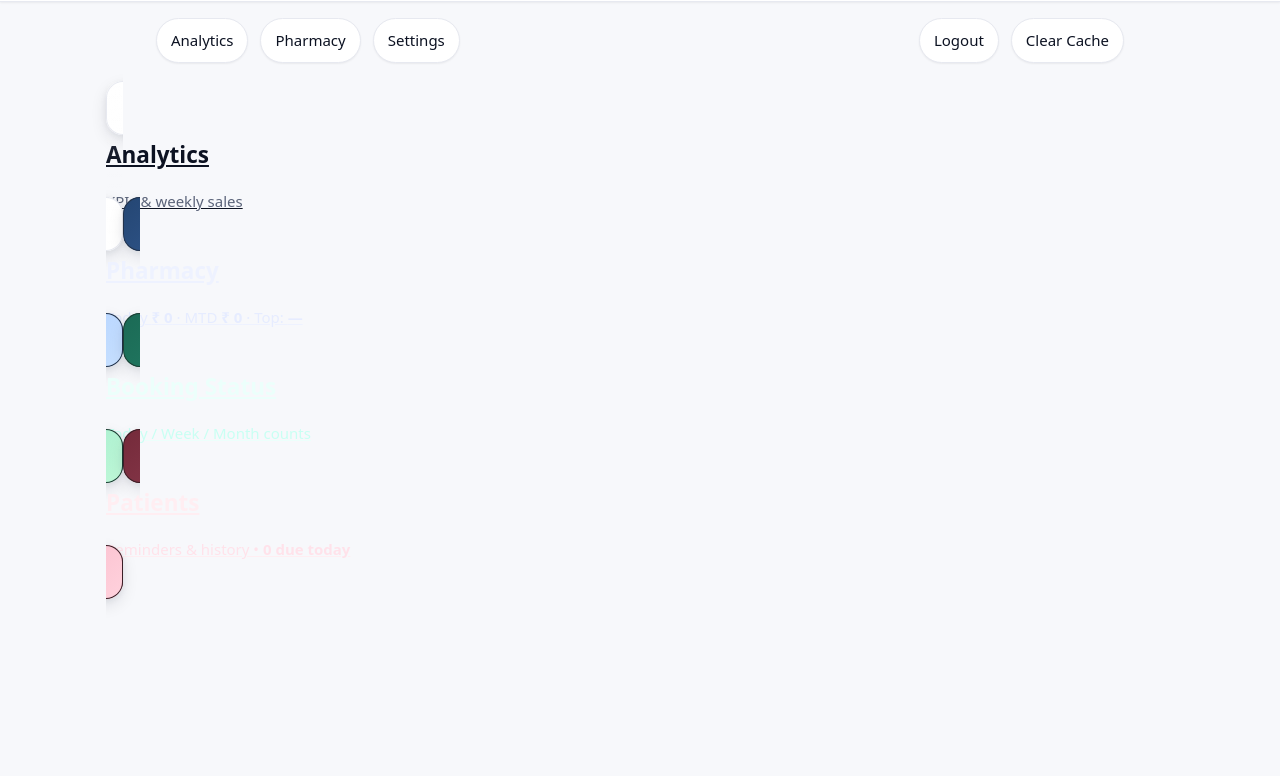
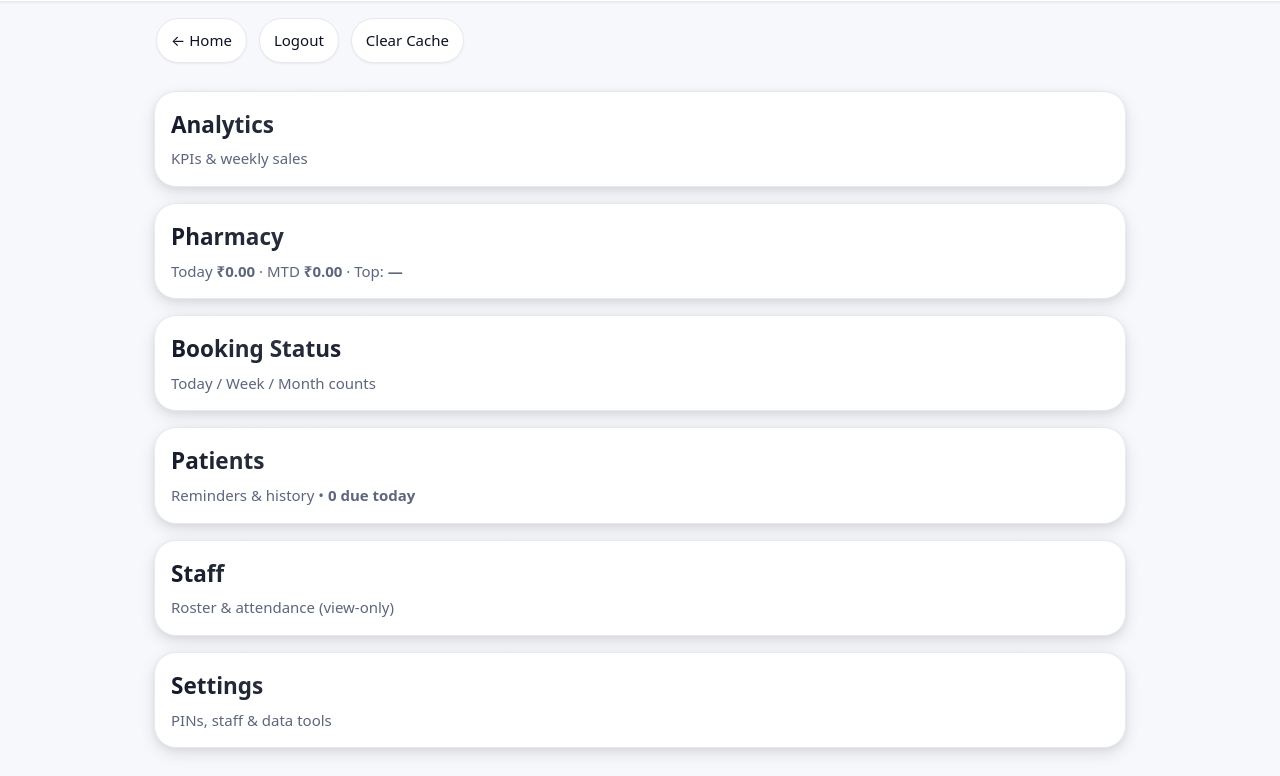
Before and after one commit to warangalonepoint/hospital-erp-starter, a website: page pages/dashboard.html in a window 1280 px wide. Shown: the part 57-833 px from the top of the page. Before the commit the page ends 800 px from the top, so only its background shows below. Drawn offline with Linux system fonts and the light colour scheme; files that its build step writes are made by us from their sources.

Commit message:
Update dashboard.html

```diff
--- a/pages/dashboard.html
+++ b/pages/dashboard.html
@@ -1,19 +1,22 @@
 <!doctype html>
-<html lang="en" data-theme="light">
+<html lang="en">
 <head>
   <meta charset="utf-8" />
   <meta name="viewport" content="width=device-width, initial-scale=1" />
   <title>Dashboard • Hospital ERP</title>
-  <link rel="stylesheet" href="../styles/styles.css" />
-  <link rel="icon" href="../public/manifest-icon-192.png">
-  <script src="../scripts/utils.js"></script>
+  <link rel="stylesheet" href="styles.css" />
+  <link rel="icon" href="manifest-icon-192.png">
   <style>
-    .brand{display:flex;align-items:center;gap:8px;font-weight:900}
-    .brand-title{font-size:1.1rem}
+    /* Page-specific safety net: consistent stack and no left shift */
+    .dash-wrap { max-width: 1000px; margin: 0 auto; padding: 12px 14px 28px; }
+    .cards { display: grid; gap: 16px; }
+    .card-link { text-decoration: none; display: block; }
+    .panel h2 { margin: 0 0 6px; }
+    .panel p { margin: 6px 0 0; }
   </style>
 </head>
 <body>
-  <!-- Banner -->
+  <!-- Top banner -->
   <header class="banner">
     <div class="brand">
       <span class="brand-mark">🏥</span>
@@ -24,45 +27,71 @@
 
   <!-- Toolbar -->
   <nav class="toolbar">
-    <a class="chip" href="./analytics.html">Analytics</a>
-    <a class="chip" href="./pharmacy.html">Pharmacy</a>
-    <a class="chip" href="./settings.html">Settings</a>
-    <span style="flex:1"></span>
-    <a class="chip" href="./login.html">Logout</a>
+    <a class="chip" href="login.html">← Home</a>
+    <button id="btnLogout" class="chip">Logout</button>
     <button id="btnClear" class="chip">Clear Cache</button>
   </nav>
 
-  <!-- Panels -->
-  <main class="section">
-    <a class="panel grad-lilac card" href="./analytics.html">
+  <!-- Content -->
+  <main class="dash-wrap">
+    <div class="cards">
+      <!-- Analytics -->
+      <a class="card-link" href="analytics.html">
+        <section class="panel grad-lilac card">
           <h2>Analytics</h2>
           <p class="muted">KPIs & weekly sales</p>
+        </section>
       </a>
 
-    <a class="panel card" style="background-image: var(--grad-blue); color:#eef2ff; border-color:#22324a" href="./pharmacy.html">
+      <!-- Pharmacy -->
+      <a class="card-link" href="pharmacy.html">
+        <section class="panel grad-sky card">
           <h2>Pharmacy</h2>
-      <p class="muted" style="color:#e6ecff">
-        Today <b id="phToday">₹ 0.00</b> ·
-        MTD <b id="phMTD">₹ 0.00</b> ·
+          <p class="muted">
+            Today <b id="phToday">₹0.00</b> ·
+            MTD <b id="phMTD">₹0.00</b> ·
             Top: <b id="phTop">—</b>
           </p>
+        </section>
       </a>
 
-    <a class="panel card" style="background-image: var(--grad-mint); color:#ecfffb; border-color:#1c3d34" href="./booking-status.html">
+      <!-- Booking Status -->
+      <a class="card-link" href="booking-status.html">
+        <section class="panel grad-mint card">
           <h2>Booking Status</h2>
-      <p class="muted" style="color:#c9fff3">Today / Week / Month counts</p>
+          <p class="muted">Today / Week / Month counts</p>
+        </section>
       </a>
 
-    <a class="panel card" style="background-image: var(--grad-rose); color:#ffeef2; border-color:#3a1e26" href="./admin.html#patients">
+      <!-- Patients -->
+      <a class="card-link" href="admin.html#patients">
+        <section class="panel grad-rose card">
           <h2>Patients</h2>
-      <p class="muted" style="color:#ffe2ea">
-        Reminders & history • <b id="dueToday">0 due today</b>
-      </p>
+          <p class="muted">Reminders & history • <b id="dueToday">0 due today</b></p>
+        </section>
       </a>
+
+      <!-- Staff -->
+      <a class="card-link" href="staff.html">
+        <section class="panel grad-peach card">
+          <h2>Staff</h2>
+          <p class="muted">Roster & attendance (view-only)</p>
+        </section>
+      </a>
+
+      <!-- Settings -->
+      <a class="card-link" href="settings.html">
+        <section class="panel grad-lavender card">
+          <h2>Settings</h2>
+          <p class="muted">PINs, staff & data tools</p>
+        </section>
+      </a>
+    </div>
   </main>
 
+  <script src="utils.js"></script>
   <script>
-    // Theme
+    // Theme toggle
     (function theme(){
       const root = document.documentElement;
       const btn  = document.getElementById('themeToggle');
@@ -77,57 +106,59 @@
       };
     })();
 
-    // Clear cache (keep theme)
+    // Toolbar
+    document.getElementById('btnLogout').onclick = () => {
+      localStorage.removeItem('pin'); // simple PIN mode
+      location.href = 'login.html';
+    };
     document.getElementById('btnClear').onclick = async () => {
-      const keep = new Set(['theme']);
-      for (const k of Object.keys(localStorage)) if (!keep.has(k)) localStorage.removeItem(k);
-      if ('caches' in window) { const names = await caches.keys(); await Promise.all(names.map(n => caches.delete(n))); }
-      alert('Cleared local data (kept theme).');
-      location.reload();
+      await ERP.hardClear();
     };
 
-    // Dashboard KPIs (safe even if utils.js missing)
+    // KPIs (if CSV present in LS)
     (function hydrate(){
-      const ERPsafe = window.ERP || {};
-      const fm = (n)=> ERPsafe.formatMoney ? ERPsafe.formatMoney(n) : `₹ ${(Number(n)||0).toFixed(2)}`;
-      const ymd = (d)=> ERPsafe.ymd ? ERPsafe.ymd(d) : new Date(d).toISOString().slice(0,10);
-      const today = ERPsafe.todayISO ? ERPsafe.todayISO() : new Date().toISOString().slice(0,10);
+      try {
+        const invoices = ERP.load('invoices', []);
+        const items    = ERP.load('invoice_items', []);
+        const patients = ERP.load('patients', []);
 
-      const invoices = ERPsafe.load ? ERPsafe.load('invoices', []) : [];
-      const items    = ERPsafe.load ? ERPsafe.load('invoice_items', []) : [];
-      const pats     = ERPsafe.load ? ERPsafe.load('patients', []) : [];
+        const todayISO = ERP.todayISO();
+        const firstOfMTD = new Date(); firstOfMTD.setDate(1);
 
         const invById = new Map(invoices.map(i => [String(i.id || i.invoice_id), i]));
-      const invToday = invoices.filter(inv => ymd(inv.date || inv.invoice_date) === today);
+        const invToday = invoices.filter(i => ERP.ymd(i.date || i.invoice_date) === todayISO);
         const itemsToday = items.filter(it => {
           const inv = invById.get(String(it.invoice_id));
-        return inv && ymd(inv.date || inv.invoice_date) === today;
+          return inv && ERP.ymd(inv.date || inv.invoice_date) === todayISO;
         });
+        const kpiToday = ERP.buildSalesKPIs(invToday, itemsToday);
 
-      const kpiFn = ERPsafe.buildSalesKPIs || ((a,b)=>({ total:0, itemsSold:0 }));
-      const kpiToday = kpiFn(invToday, itemsToday);
-
-      const first = new Date(); first.setDate(1);
-      const firstYMD = ymd(first);
+        const firstYMD = ERP.ymd(firstOfMTD);
+        const invMTD = invoices.filter(i => {
+          const d = ERP.ymd(i.date || i.invoice_date);
+          return d >= firstYMD && d <= todayISO;
+        });
         const itemsMTD = items.filter(it => {
           const inv = invById.get(String(it.invoice_id));
-        const d = inv ? ymd(inv.date || inv.invoice_date) : null;
-        return d && d >= firstYMD && d <= today;
+          const d = inv ? ERP.ymd(inv.date || inv.invoice_date) : '';
+          return d >= firstYMD && d <= todayISO;
         });
-      const kpiMTD = kpiFn(invoices.filter(i=> ymd(i.date||i.invoice_date)>=firstYMD && ymd(i.date||i.invoice_date)<=today), itemsMTD);
+        const kpiMTD = ERP.buildSalesKPIs(invMTD, itemsMTD);
 
-      document.getElementById('phToday').textContent = fm(kpiToday.total || 0);
-      document.getElementById('phMTD').textContent   = fm(kpiMTD.total || 0);
+        document.getElementById('phToday').textContent = ERP.formatMoney(kpiToday.total);
+        document.getElementById('phMTD').textContent   = ERP.formatMoney(kpiMTD.total);
 
-      const topFn = ERPsafe.topItems || ((arr)=>[]);
-      const top = topFn(items, 1)[0];
+        const top = ERP.topItems(items, 1)[0];
         document.getElementById('phTop').textContent = top ? (top.name || '—') : '—';
 
-      const due = pats.filter(p => {
+        const due = patients.filter(p => {
           const d = p.next_followup || p.next_visit || p.followup || '';
-        return d && ymd(d) === today;
+          return d && ERP.ymd(d) === todayISO;
         }).length;
         document.getElementById('dueToday').textContent = `${due} due today`;
+      } catch (e) {
+        // silently ignore if data not present
+      }
     })();
   </script>
 </body>
```
Lines whose indentation alone changed are shown as unchanged.
